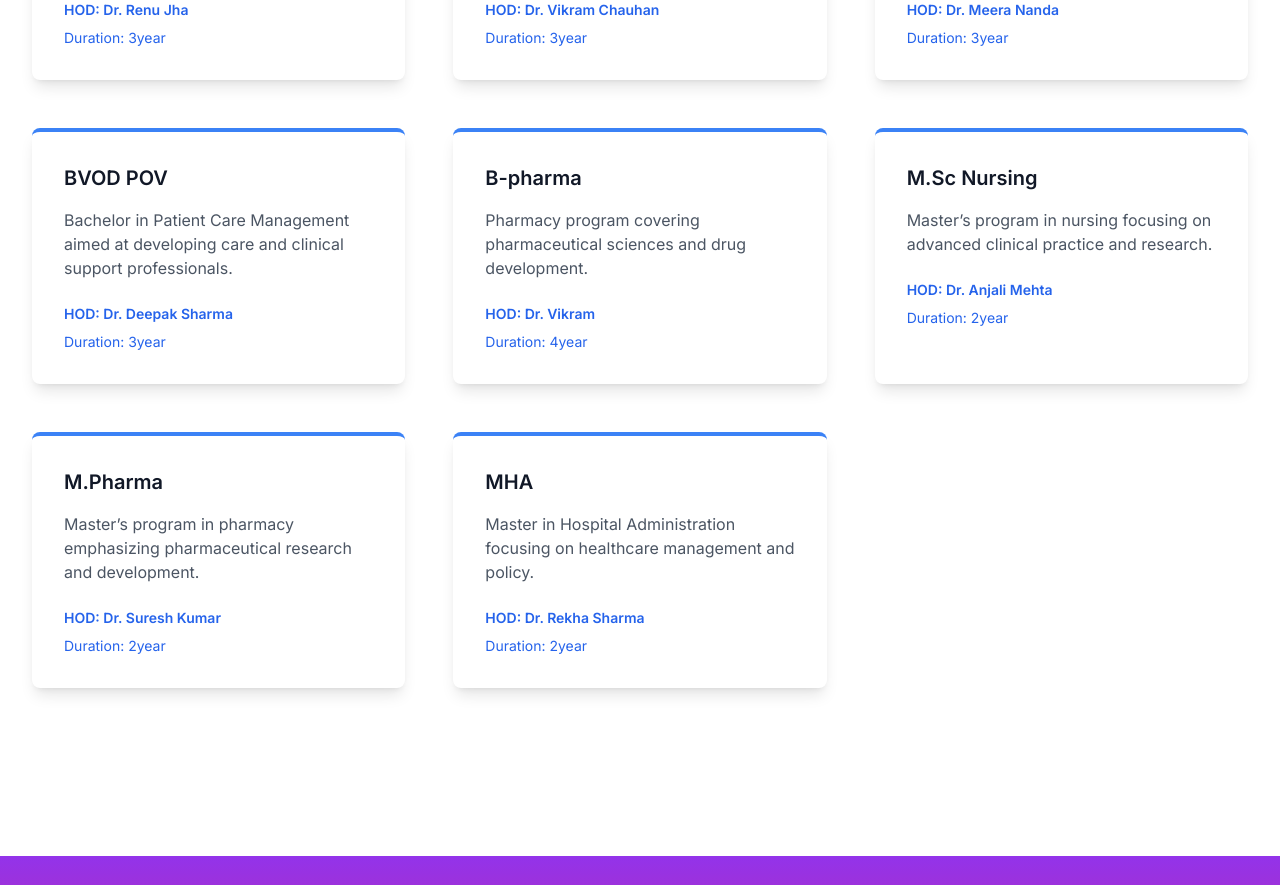
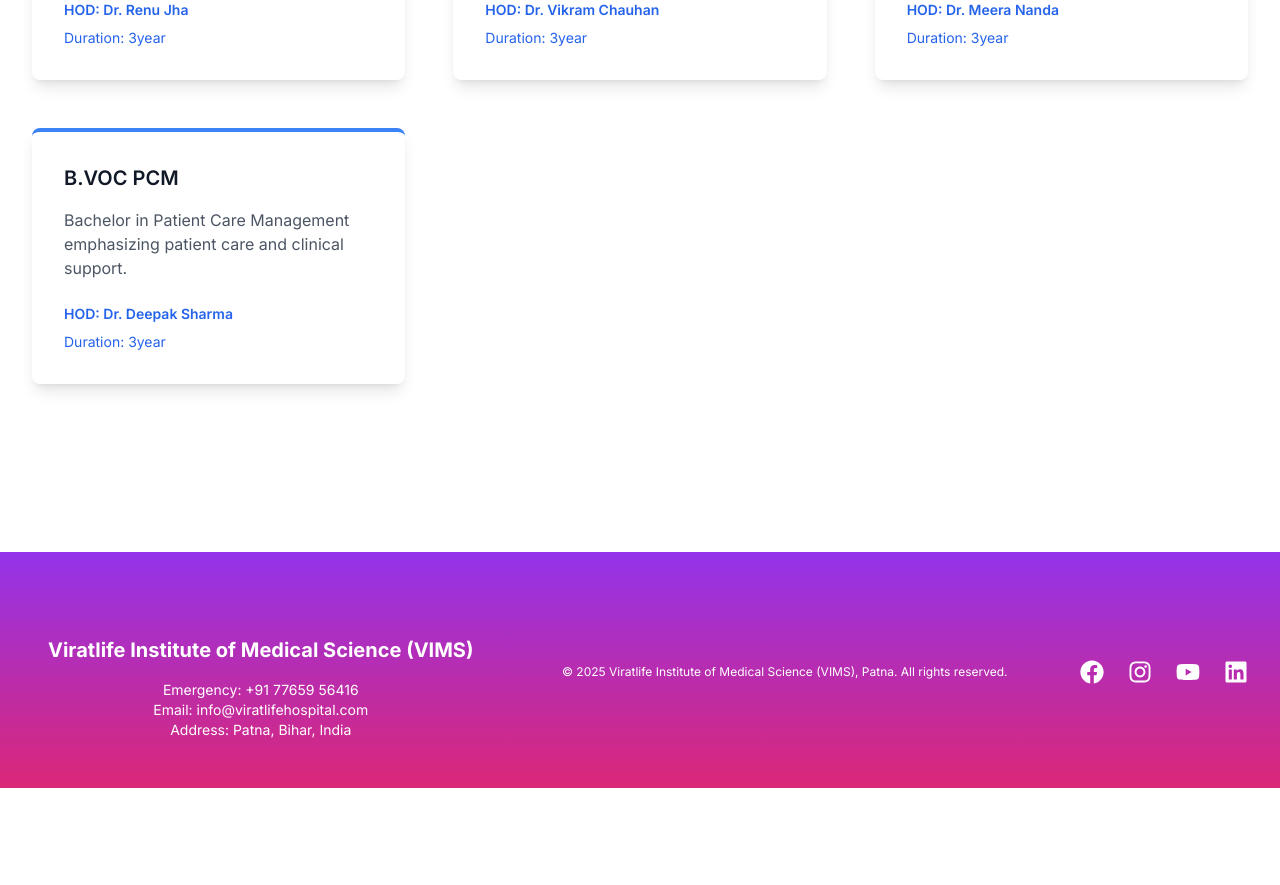
Before and after one commit to Krishnamurari7/virat-hospital, a Next.js app: page /departments in a window 1280 px wide. Shown: the part 2160-3045 px from the top of the page. After the commit the page ends 2948 px from the top, so only its background shows below. Built offline with nearby package versions, Linux system fonts and the light colour scheme.

Commit message:
update  commit

```diff
--- a/app/departments/page.tsx
+++ b/app/departments/page.tsx
@@ -78,41 +78,18 @@ const departments = [
     year: '3year',
   },
   {
-    name: 'BVOCHM',
+    name: 'B.VOC HM',
     description: 'Bachelor in Hospital Management focusing on healthcare administration and operations.',
     head: 'Dr. Meera Nanda',
     year: '3year',
   },
   {
-    name: 'BVOD POV',
-    description: 'Bachelor in Patient Care Management aimed at developing care and clinical support professionals.',
+    name: 'B.VOC PCM',
+    description: 'Bachelor in Patient Care Management emphasizing patient care and clinical support.',
     head: 'Dr. Deepak Sharma',
     year: '3year',
   },
-  {
-    name: 'B-pharma',
-    description: 'Pharmacy program covering pharmaceutical sciences and drug development.',
-    head: 'Dr. Vikram',
-    year: '4year',
-  },
-  {
-    name: 'M.Sc Nursing',
-    description: 'Master’s program in nursing focusing on advanced clinical practice and research.',
-    head: 'Dr. Anjali Mehta',
-    year: '2year',
-  },
-  {
-    name: 'M.Pharma',
-    description: 'Master’s program in pharmacy emphasizing pharmaceutical research and development.',
-    head: 'Dr. Suresh Kumar',
-    year: '2year',
-  },
-  {
-    name: 'MHA',
-    description: 'Master in Hospital Administration focusing on healthcare management and policy.',
-    head: 'Dr. Rekha Sharma',
-    year: '2year',
-  },
+
 ];
 
 export default function Departments() {
```
